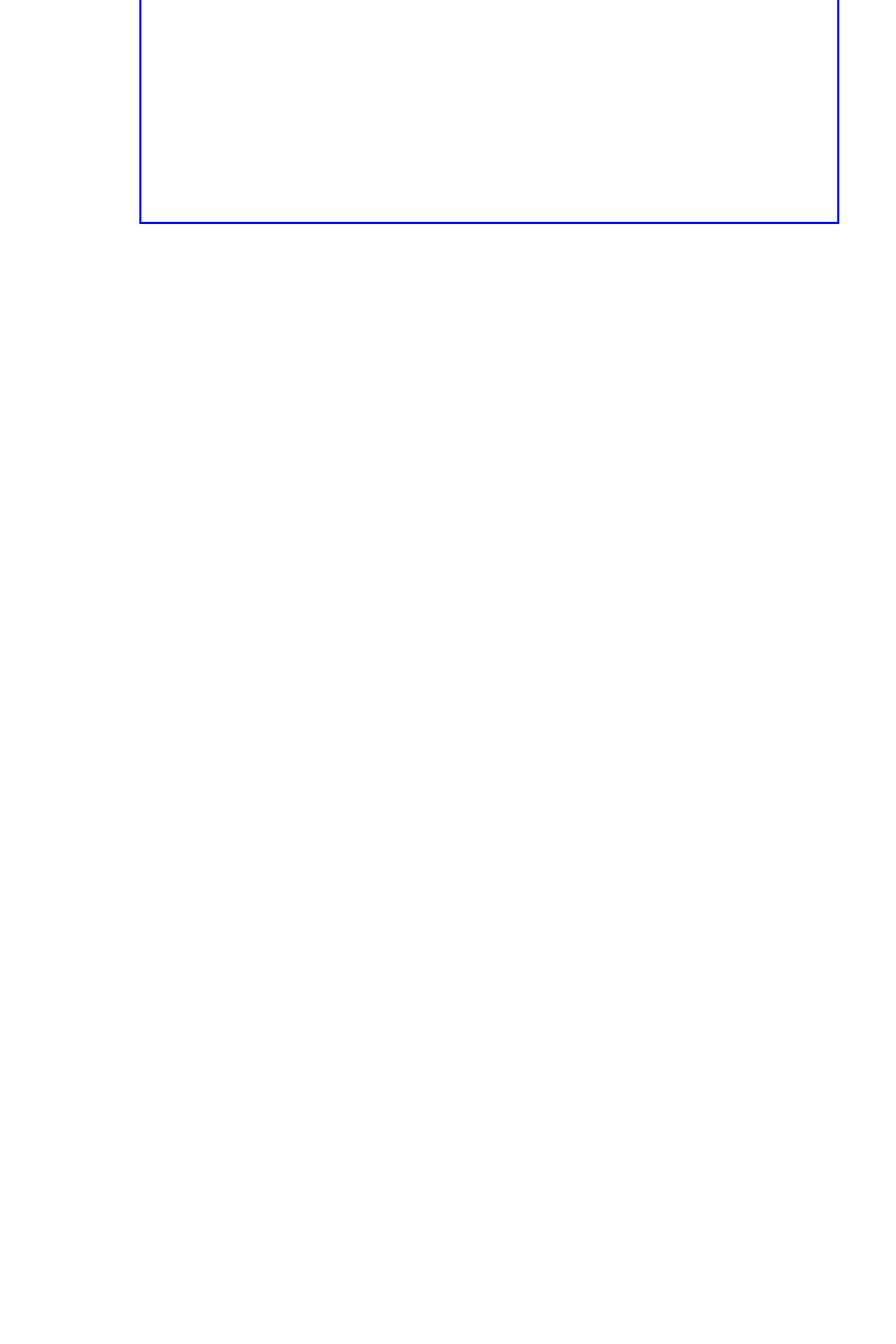
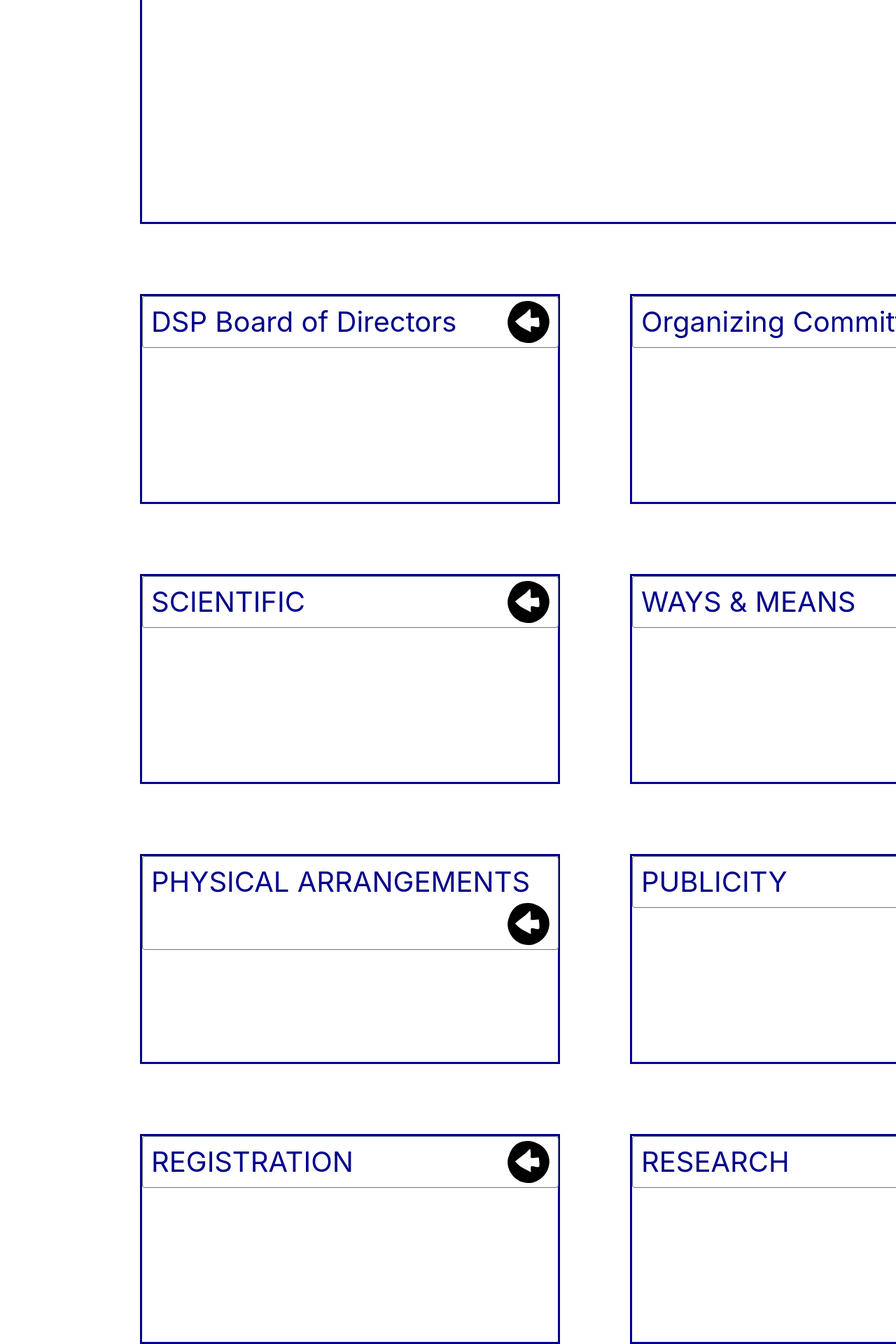
Before and after one commit to rjays16/mywork, a Vue app: page / in a window 1280 px wide. Shown: the part 4280-6200 px from the top of the page at 70% size. Before the commit the page ends 4600 px from the top, so only its background shows below. Built offline with nearby package versions, Linux system fonts and the light colour scheme.

Commit message:
dropdown-list

```diff
--- a/css/style.css
+++ b/css/style.css
@@ -177,9 +177,81 @@ div{
 
 #founders{
     margin-top: 4100px;
-    border: solid blue;
-    width: 1000px;
+    border: solid darkblue;
+    width: 1300px;
     height: 500px;
-    margin-left: 199px;
+    margin-left: 200px;
     font-size: 20px;
 }
+
+#dsp{
+    margin-top: 4700px;
+    border: solid darkblue;
+    width: 600px;
+    height: 300px;
+    margin-left: 200px;
+    font-size: 20px;
+}
+
+#organizing{
+    margin-top: 4700px;
+    border: solid darkblue;
+    width: 600px;
+    height: 300px;
+    margin-left: 900px;
+    font-size: 20px;
+}
+
+#scientific{
+    margin-top: 5100px;
+    border: solid darkblue;
+    width: 600px;
+    height: 300px;
+    margin-left: 200px;
+    font-size: 20px;
+}
+
+#ways{
+    margin-top: 5100px;
+    border: solid darkblue;
+    width: 600px;
+    height: 300px;
+    margin-left: 900px;
+    font-size: 20px;
+}
+
+#physical{
+    margin-top: 5500px;
+    border: solid darkblue;
+    width: 600px;
+    height: 300px;
+    margin-left: 200px;
+    font-size: 20px;
+}
+
+#publicity{
+    margin-top: 5500px;
+    border: solid darkblue;
+    width: 600px;
+    height: 300px;
+    margin-left: 900px;
+    font-size: 20px;
+}
+
+#registration{
+    margin-top: 5900px;
+    border: solid darkblue;
+    width: 600px;
+    height: 300px;
+    margin-left: 200px;
+    font-size: 20px;
+}
+
+#research{
+    margin-top: 5900px;
+    border: solid darkblue;
+    width: 600px;
+    height: 300px;
+    margin-left: 900px;
+    font-size: 20px;
+}
--- a/src/components/HelloWorld.vue
+++ b/src/components/HelloWorld.vue
@@ -86,14 +86,11 @@
     </div>
 
     <div id="founders">
-      <!-- Via multiple directive modifiers -->
-      <b-button style="width: 995px; background-color: white; color: blue; font-size: 40px"  v-b-toggle.collapse-a.collapse-b @click="visible = !visible"><span style="float: left">THE FOUNDERS OF THE ASD</span>
+
+      <b-button style="width: 1295px; background-color: white; color: darkblue; font-size: 40px"  v-b-toggle.collapse-a @click="visible = !visible"><span style="float: left">THE FOUNDERS OF THE ASD</span>
         <img v-if="visible===false" style="width: 60px; float: right" src="../../image/left.svg">
         <img v-else style="width: 60px; float: right" src="../../image/down.png">
       </b-button>
-
-      <!-- Via space separated string of IDs passed to directive value -->
-<!--      <b-button v-b-toggle="'collapse-a collapse-b'">Toggle Collapse A and B</b-button>-->
 
 <!--      &lt;!&ndash; Via array of string IDs passed to directive value &ndash;&gt;-->
 <!--      <b-button v-b-toggle="['collapse-a', 'collapse-b']">Toggle Collapse A and B</b-button>-->
@@ -144,11 +141,194 @@
         </table>
         </b-card>
       </b-collapse>
-<!--      <b-collapse id="collapse-b" class="mt-2">-->
-<!--        <b-card>I am collapsible content B!</b-card>-->
-<!--      </b-collapse>-->
 </div>
+
+    <div id="dsp">
+      <b-button style="width: 595px; background-color: white; color: darkblue; font-size: 40px"  v-b-toggle.collapse-b @click="visible2 = !visible2"><span style="float: left">DSP Board of Directors</span>
+      <img v-if="visible2===false" style="width: 60px; float: right" src="../../image/left.svg">
+      <img v-else style="width: 60px; float: right" src="../../image/down.png">
+      </b-button>
+      <b-collapse id="collapse-b" class="mt-2">
+        <b-card><table width="313" border="0">
+          <tr>
+            <td width="303">Arnelfa C. Paliza, MD, FPDS</td>
+          </tr>
+          <tr>
+            <td>President </td>
+          </tr>
+          <tr>
+            <td>Georgina C Pastorfide MD, FPDS </td>
+          </tr>
+          <tr>
+            <td>Vice-President</td>
+          </tr>
+        </table></b-card>
+      </b-collapse>
     </div>
+
+    <div id="organizing">
+      <b-button style="width: 595px; background-color: white; color: darkblue; font-size: 40px"  v-b-toggle.collapse-c @click="visible3 = !visible3"><span style="float: left">Organizing Committee</span>
+        <img v-if="visible3===false" style="width: 60px; float: right" src="../../image/left.svg">
+        <img v-else style="width: 60px; float: right" src="../../image/down.png">
+      </b-button>
+      <b-collapse id="collapse-c" class="mt-2">
+        <b-card><table width="313" border="0">
+          <tr>
+            <td width="303">Arnelfa C. Paliza, MD, FPDS</td>
+          </tr>
+          <tr>
+            <td>Overall Chair</td>
+          </tr>
+        </table></b-card>
+      </b-collapse>
+    </div>
+
+    <div id="scientific">
+      <b-button style="width: 595px; background-color: white; color: darkblue; font-size: 40px"  v-b-toggle.collapse-d @click="visible4 = !visible4"><span style="float: left">SCIENTIFIC</span>
+        <img v-if="visible4===false" style="width: 60px; float: right" src="../../image/left.svg">
+        <img v-else style="width: 60px; float: right" src="../../image/down.png">
+      </b-button>
+      <b-collapse id="collapse-d" class="mt-2">
+        <b-card><table width="319" border="0">
+          <tr>
+            <td width="227">Flordeliza Casintahan, MD, FPDS</td>
+          </tr>
+          <tr>
+            <td>Maria Jasmin J. Jamora, MD, FPDS</td>
+          </tr>
+          <tr>
+            <td>Co-Chairs</td>
+          </tr>
+          <tr>
+            <td>&nbsp;</td>
+          </tr>
+          <tr>
+            <td>Bryan Guevara, MD, FPDS</td>
+          </tr>
+        </table></b-card>
+      </b-collapse>
+    </div>
+
+    <div id="ways">
+      <b-button style="width: 595px; background-color: white; color: darkblue; font-size: 40px"  v-b-toggle.collapse-e @click="visible5 = !visible5"><span style="float: left">WAYS & MEANS</span>
+        <img v-if="visible5===false" style="width: 60px; float: right" src="../../image/left.svg">
+        <img v-else style="width: 60px; float: right" src="../../image/down.png">
+      </b-button>
+      <b-collapse id="collapse-e" class="mt-2">
+        <b-card><table width="349" border="0">
+          <tr>
+            <td width="317">Georgina C. Pastorfide, MD, FPDS</td>
+          </tr>
+          <tr>
+            <td>Chair</td>
+          </tr>
+          <tr>
+            <td>&nbsp;</td>
+          </tr>
+          <tr>
+            <td>Maria Franchesca S. Quinio, MD, FPDS</td>
+          </tr>
+        </table></b-card>
+      </b-collapse>
+    </div>
+
+    <div id="physical">
+      <b-button style="width: 595px; background-color: white; color: darkblue; font-size: 40px"  v-b-toggle.collapse-f @click="visible6 = !visible6"><span style="float: left">PHYSICAL ARRANGEMENTS</span>
+        <img v-if="visible6===false" style="width: 60px; float: right" src="../../image/left.svg">
+        <img v-else style="width: 60px; float: right" src="../../image/down.png">
+      </b-button>
+      <b-collapse id="collapse-f" class="mt-2">
+        <b-card><table width="432" border="0">
+          <tr>
+            <td width="244">Andrea Marie B. Bernales- Mendoza, MD, FPDS</td>
+          </tr>
+          <tr>
+            <td>Chair</td>
+          </tr>
+          <tr>
+            <td>&nbsp;</td>
+          </tr>
+          <tr>
+            <td>Johaness F. Dayrit. MD, FPDS</td>
+          </tr>
+        </table></b-card>
+      </b-collapse>
+    </div>
+
+    <div id="publicity">
+      <b-button style="width: 595px; background-color: white; color: darkblue; font-size: 40px"  v-b-toggle.collapse-g @click="visible7 = !visible7"><span style="float: left">PUBLICITY</span>
+        <img v-if="visible7===false" style="width: 60px; float: right" src="../../image/left.svg">
+        <img v-else style="width: 60px; float: right" src="../../image/down.png">
+      </b-button>
+      <b-collapse id="collapse-g" class="mt-2">
+        <b-card><table width="346" border="0">
+          <tr>
+            <td width="340">Kara Melissa Torres-Culala, MD, FPDS</td>
+          </tr>
+          <tr>
+            <td>Chair</td>
+          </tr>
+          <tr>
+            <td>&nbsp;</td>
+          </tr>
+          <tr>
+            <td>Terese Monette Aquino-Agas, MD, FPDS </td>
+          </tr>
+        </table></b-card>
+      </b-collapse>
+    </div>
+
+    <div id="registration">
+      <b-button style="width: 595px; background-color: white; color: darkblue; font-size: 40px"  v-b-toggle.collapse-i @click="visible9 = !visible9"><span style="float: left">REGISTRATION</span>
+        <img v-if="visible9===false" style="width: 60px; float: right" src="../../image/left.svg">
+        <img v-else style="width: 60px; float: right" src="../../image/down.png">
+      </b-button>
+      <b-collapse id="collapse-i" class="mt-2">
+        <b-card><table width="346" border="0">
+          <tr>
+            <td width="340">Mary Elizabeth Danga, MD, FPDS</td>
+          </tr>
+          <tr>
+            <td>Chair</td>
+          </tr>
+          <tr>
+            <td>&nbsp;</td>
+          </tr>
+          <tr>
+            <td>Tanya Perez-Chua, MD, FPDS</td>
+          </tr>
+        </table></b-card>
+      </b-collapse>
+    </div>
+
+    <div id="research">
+      <b-button style="width: 595px; background-color: white; color: darkblue; font-size: 40px"  v-b-toggle.collapse-j @click="visible10 = !visible10"><span style="float: left">RESEARCH</span>
+        <img v-if="visible10===false" style="width: 60px; float: right" src="../../image/left.svg">
+        <img v-else style="width: 60px; float: right" src="../../image/down.png">
+      </b-button>
+      <b-collapse id="collapse-j" class="mt-2">
+        <b-card><table width="408" border="0">
+          <tr>
+            <td width="398">Mara Therese P. Evangelista-Huber, MD, FPDS</td>
+          </tr>
+          <tr>
+            <td>Chair</td>
+          </tr>
+          <tr>
+            <td>&nbsp;</td>
+          </tr>
+          <tr>
+            <td>Eileen Liesl A. Cubillan, MD, FPDS</td>
+          </tr>
+          <tr>
+            <td>Riza R. Milante, MD, FPDS</td>
+          </tr>
+        </table></b-card>
+      </b-collapse>
+    </div>
+
+    </div>
+
 
 
 </template>
@@ -159,7 +339,16 @@ export default {
   name: 'HelloWorld',
   data(){
     return {
-      visible: false
+      visible: false,
+      visible2: false,
+      visible3: false,
+      visible4: false,
+      visible5: false,
+      visible6: false,
+      visible7: false,
+      visible8: false,
+      visible9: false,
+      visible10: false
     }
   }
   }
```
